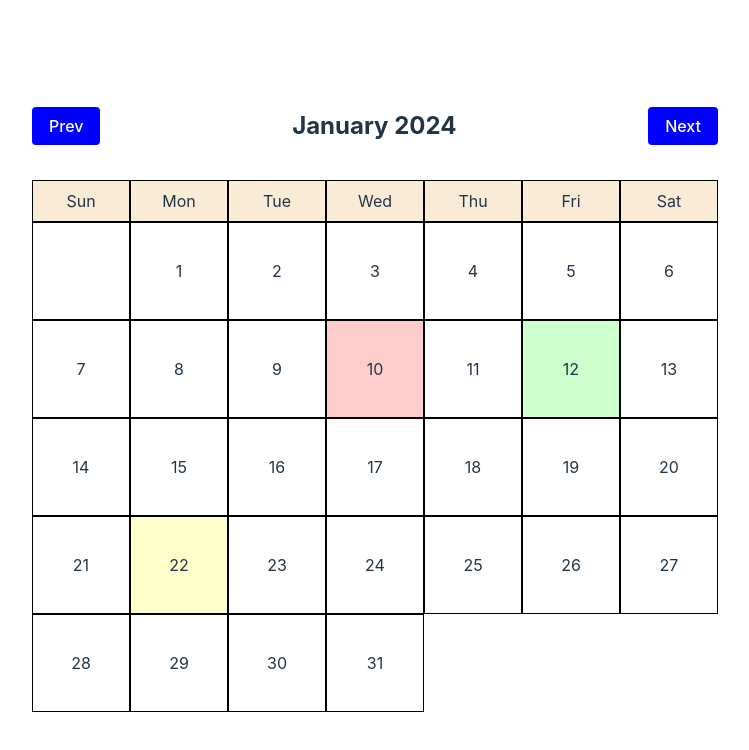
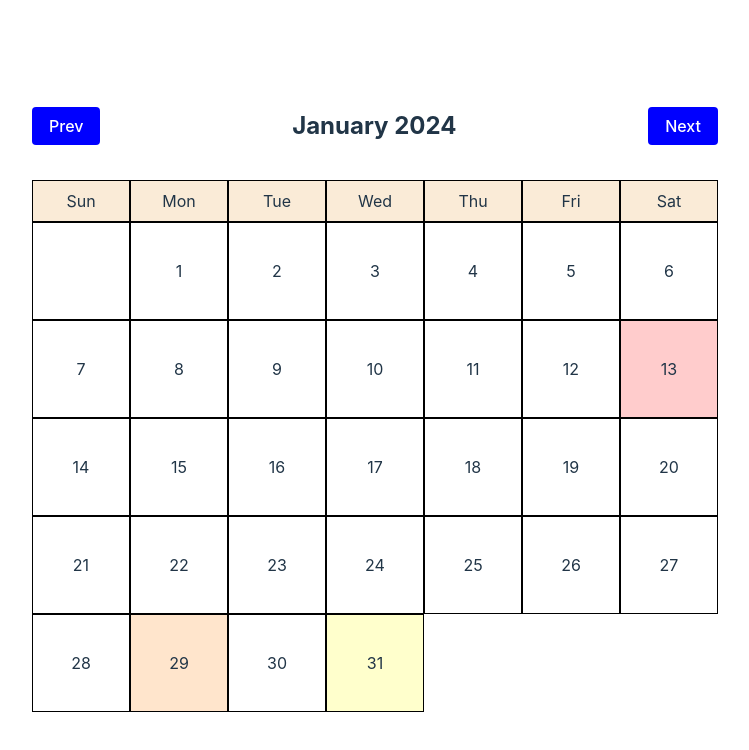
Before and after one commit to devsingh86/sony-assignment, a React (Vite) app: page / in a window 1280 px wide. Shown: the top 750 px of the page, without its empty margins (265-1014 px from the left). Built offline with nearby package versions, Linux system fonts and the light colour scheme.

Commit message:
event.json

```diff
--- a/src/App.css
+++ b/src/App.css
@@ -141,6 +141,8 @@
   border-radius: 0.25rem;
   box-shadow: 0 0 10px rgba(0, 0, 0, 0.1);
   position: relative;
+  max-width: 620px;
+  margin: 0 auto;
  }
 
  .event-modal .modal-content h2 {
--- a/src/components/Calendar.jsx
+++ b/src/components/Calendar.jsx
@@ -4,96 +4,107 @@
 export const eventData = {
     events: [
       {
-        date: '2024-01-10',
-        venue: 'City Hall Auditorium',
-        eventName: 'Music Festival',
-        eventTitle: 'Harmony in Motion',
-        eventDescription:
-          'A vibrant celebration of diverse musical genres featuring local and international artists.',
-        bgColor: "#FFCCCC"
+        "id": "18213007415c6b3aceb83604",
+        "launchDate": "2024-01-13T09:01:30.152Z",
+        "title": "Gran Turismo 7",
+        "summary": "Gran Turismo 7 brings together the very best features of the Real Driving Simulator. Whether you’re a competitive or casual racer, collector, tuner, livery designer or photographer – find your line with a staggering collection of game modes including fan-favorites like GT Campaign, Arcade and Driving School.",
+        "imageFilenameThumb": "gran-turismo-7__1x1",
+        "imageFilenameFull": "gran-turismo-7__16x9",
+        "learnMoreLink": "https://www.playstation.com/en-us/games/gran-turismo-7/",
+        "purchaseLink": "https://www.playstation.com/en-us/games/gran-turismo-7/#buy-now",
+        "bgColor": "#FFCCCC"
       },
       {
-        date: '2024-02-15',
-        venue: 'Convention Center',
-        eventName: 'Tech Summit',
-        eventTitle: 'InnovateX',
-        eventDescription:
-          'A gathering of tech enthusiasts and industry leaders discussing the latest innovations and trends.',
-          bgColor: "#FFE5CC"
+        "id": "939705715c6b3898dd3da5",
+        "launchDate": "2024-01-29T21:32:46.879Z",
+        "title": "Metal Gear Solid: The Phantom Pain",
+        "summary": "Ushering in a new era for the franchise with cutting-edge technology powered by the Fox Engine, MGSV: The Phantom Pain, will provide players a first-rate gaming experience as they are offered tactical freedom to carry out open-world missions.",
+        "imageFilenameThumb": "metal-gear-solid__1x1",
+        "imageFilenameFull": "metal-gear-solid__16x9",
+        "learnMoreLink": "https://www.playstation.com/en-us/games/metal-gear-solid-v-the-phantom-pain/",
+        "purchaseLink": "https://www.playstation.com/en-us/games/metal-gear-solid-v-the-phantom-pain/#buy-now",
+        "bgColor": "#FFE5CC"
       },
       {
-        date: '2024-01-22',
-        venue: 'Central Park',
-        eventName: 'Food Truck Rally',
-        eventTitle: 'Flavors of the World',
-        eventDescription:
-          'Indulge in a culinary adventure with gourmet delights from around the globe.',
-          bgColor: "#FFFFCC"
+        "id": "1785476915c6b3a21620b48",
+        "launchDate": "2024-01-31T19:45:11.811Z",
+        "title": "Megaman 11",
+        "summary": "Mega Man is back! The newest entry in this iconic series blends classic, challenging 2D platforming action with a fresh look. The stunning new visual style refreshes the series' iconic colorfulness, combining hand-drawn environments with detailed, 3D character models.",
+        "imageFilenameThumb": "megaman-11__1x1",
+        "imageFilenameFull": "megaman-11__16x9",
+        "learnMoreLink": "https://www.playstation.com/en-us/games/mega-man-11/",
+        "purchaseLink": "https://www.playstation.com/en-us/games/mega-man-11/#buy-now",
+        "bgColor": "#FFFFCC"
       },
       {
-        date: '2024-03-05',
-        venue: 'Art Gallery',
-        eventName: 'Exhibition Opening',
-        eventTitle: 'Artistry Unleashed',
-        eventDescription:
-          'Experience a showcase of groundbreaking contemporary artworks by emerging talents.',
-        bgColor: "#E5FFCC"
+        "id": "2025599465c6b3a81c11541",
+        "launchDate": "2024-02-11T15:21:14.503Z",
+        "title": "Resident Evil 4",
+        "summary": "A thrilling reimagining of Capcom's groundbreaking action-horror classic. Resident Evil 4, 2005’s legendary survival horror, is brought fully up-to-date in this ground-up remake.",
+        "imageFilenameThumb": "resident-evil-4__1x1",
+        "imageFilenameFull": "resident-evil-4__16x9",
+        "learnMoreLink": "https://www.playstation.com/en-us/games/resident-evil-4-remake/",
+        "purchaseLink": "https://www.playstation.com/en-us/games/resident-evil-4-remake/#buy-now",
+        "bgColor": "#E5FFCC"
       },
       {
-        date: '2024-01-12',
-        venue: 'Stadium Arena',
-        eventName: 'Sports Championship',
-        eventTitle: 'Victory Cup',
-        eventDescription:
-          'Witness thrilling sporting action as teams compete for the championship title.',
-        bgColor: "#CCFFCC"
+        "id": "2143690395c6b39ea9621c0",
+        "launchDate": "2024-02-18T04:21:17.875Z",
+        "title": "Hotline Miami",
+        "summary": "Hotline Miami is a high-octane action game overflowing with raw brutality, hard-boiled gunplay and skull crushing close combat. Set in an alternative 1989 Miami, you will assume the role of a mysterious antihero on a murderous rampage against the shady underworld at the behest of voices on your answering machine. Soon you'll find yourself struggling to get a grip of what is going on and why you are prone to these acts of violence.",
+        "imageFilenameThumb": "hotline-miami__1x1",
+        "imageFilenameFull": "hotline-miami__16x9",
+        "learnMoreLink": "https://www.playstation.com/en-us/games/hotline-miami/",
+        "purchaseLink": "https://www.playstation.com/en-us/games/hotline-miami/#buy-now",
+        "bgColor": "#CCFFCC"
       },
       {
-        date: '2024-03-20',
-        venue: 'Community Center',
-        eventName: 'Charity Gala',
-        eventTitle: 'Hope for Tomorrow',
-        eventDescription:
-          'Join us for an elegant evening of philanthropy to support noble causes.',
-        bgColor: "#CCFFE5"
+        "id": "4692393625c6b390c959715",
+        "launchDate": "2024-03-19T00:29:27.528Z",
+        "title": "Spiderman 2",
+        "summary": "BE GREATER. TOGETHER. Spider-Men, Peter Parker and Miles Morales, return for an exciting new adventure in the critically acclaimed Marvel’s Spider-Man franchise for PS5. <br> Swing, jump and utilize the new Web Wings to travel across Marvel’s New York, quickly switching between Peter Parker and Miles Morales to experience different stories and epic new powers, as the iconic villain Venom threatens to destroy their lives, their city and the ones they love.",
+        "imageFilenameThumb": "spiderman-2__1x1",
+        "imageFilenameFull": "spiderman-2__16x9",
+        "learnMoreLink": "https://www.playstation.com/en-us/games/marvels-spider-man-2/",
+        "purchaseLink": "https://www.playstation.com/en-us/games/marvels-spider-man-2/#buy-now",
+        "bgColor": "#CCFFE5"
       },
       {
-        date: '2024-03-25',
-        venue: 'Opera House',
-        eventName: 'Cultural Performance',
-        eventTitle: 'Rhythms of Tradition',
-        eventDescription:
-          'Immerse yourself in a captivating showcase of traditional music and dance.',
-        bgColor: "#CCFFFF"
+        "id": "6418261375c6b39f9246ff9",
+        "launchDate": "2024-03-05T02:50:49.950Z",
+        "title": "Final Fantasy XVI",
+        "summary": "Enter the dark fantasy world of Valisthea in this highly anticipated single-player action RPG. <br>The 16th standalone entry in the legendary Final Fantasy series marks a darker turn for the RPG franchise, with a complex tale of revenge, power struggles and unavoidable tragedy. <br>Final Fantasy XVI reimagines the series' iconic summons as Eikons. These deadly creatures are housed within Dominants, men and women who inherit their immense power at birth - whether they like it or not.",
+        "imageFilenameThumb": "final-fantasy-xvi__1x1",
+        "imageFilenameFull": "final-fantasy-xvi__16x9",
+        "learnMoreLink": "https://www.playstation.com/en-us/games/final-fantasy-xvi/",
+        "purchaseLink": "https://www.playstation.com/en-us/games/final-fantasy-xvi/#buy-now",
+        "bgColor": "#CCFFFF"
       },
       {
-        date: '2024-04-02',
-        venue: 'Outdoor Amphitheater',
-        eventName: 'Film Screening',
-        eventTitle: 'Cinematic Odyssey',
-        eventDescription:
-          'Enjoy an alfresco movie experience under the stars with classic and contemporary films.',
-        bgColor: "#CCE5FF"
+        "id": "6615829505c6b38b4e30e47",
+        "launchDate": "2024-04-19T10:14:52.687Z",
+        "title": "Hogwarts Legacy",
+        "summary": "Experience Hogwarts in the late 1800s and decide the fate of the wizarding world.",
+        "imageFilenameThumb": "hogwarts-legacy__1x1",
+        "imageFilenameFull": "hogwarts-legacy__16x9",
+        "learnMoreLink": "https://www.playstation.com/en-us/games/hogwarts-legacy/",
+        "purchaseLink": "https://www.playstation.com/en-us/games/hogwarts-legacy/#buy-now",
+        "bgColor": "#CCE5FF"
       },
       {
-        date: '2024-04-10',
-        venue: 'Botanical Gardens',
-        eventName: 'Flower Show',
-        eventTitle: 'Blossom Extravaganza',
-        eventDescription:
-          'Admire the beauty of nature with a stunning display of colorful blooms and floral arrangements.',
-          bgColor: "#CCCCFF"
-      },
-      {
-        date: '2024-04-18',
-        venue: 'Historical Museum',
-        eventName: 'Lecture Series',
-        eventTitle: 'Enlightenment Talks',
-        eventDescription:
-          'Engage in thought-provoking discussions on history, science, and philosophy.',
-          bgColor: "#E5CCFF"
-      },
-    ],
+        "id": "7060050195c6b3a514f7358",
+        "launchDate": "2024-04-20T14:36:38.034Z",
+        "title": "Fall Guys",
+        "summary": "Stumble towards greatness.<br>Fall Guys is a free, cross-platform, massively multiplayer, party royale game where you and your fellow contestants compete through escalating rounds of absurd obstacle course chaos until one lucky victor remains!",
+        "imageFilenameThumb": "fall-guys__1x1",
+        "imageFilenameFull": "fall-guys__16x9",
+        "learnMoreLink": "https://www.playstation.com/en-us/games/fall-guys-ultimate-knockout/",
+        "purchaseLink": "https://www.playstation.com/en-us/games/fall-guys-ultimate-knockout/#buy-now",
+        "bgColor": "#CCCCFF"
+      }
+
+
+    ]
   };
 
 
@@ -113,7 +124,8 @@
  };
 
  const handleDateClick = (date) => {
-    const event = events.find((event) => event.date === date);
+  console.log(date);
+    const event = events.find((event) => event.launchDate.split('T')[0] === date);
     if (event) {
         console.log(event);
         setSelectedEvent(event);
@@ -137,7 +149,8 @@
 
     for (let i = 1; i <= totalDays; i++) {
         const eventDate = new Date(year, month, i).toISOString().split('T')[0];
-        const event = events.find((event) => event.date === eventDate);
+        console.log(eventDate);
+        const event = events.find((event) => event.launchDate.split('T')[0] === eventDate);
         const hasEvent = !!event;
         const bgColor = event ? event.bgColor : '';
         days.push(
@@ -173,10 +186,10 @@
             <span className="close" onClick={() => setSelectedEvent(null)}>
               &times;
             </span>
-            <h2>{selectedEvent.eventName}</h2>
-            <h3>{selectedEvent.eventTitle}</h3>
-            <p>{selectedEvent.eventDescription}</p>
-            <p>Venue: {selectedEvent.venue}</p>
+            <h3>{selectedEvent.title}</h3>
+            <p>{selectedEvent.summary}</p>
+            <p>Date: {selectedEvent.launchDate.split('T')[0]}</p>
+            <a href={selectedEvent.learnMoreLink}>Learn More</a> | <a href={selectedEvent.purchaseLink}>Buy</a>
           </div>
         </div>
       )}
```
